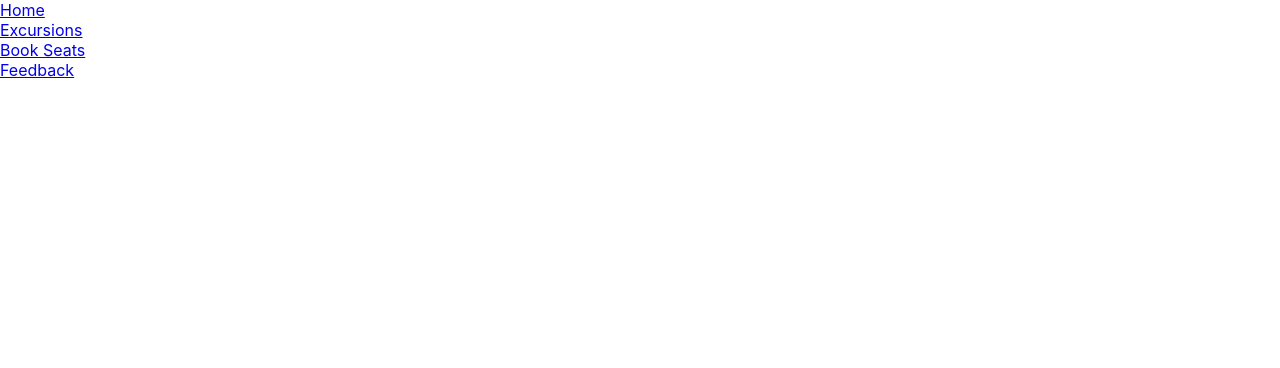
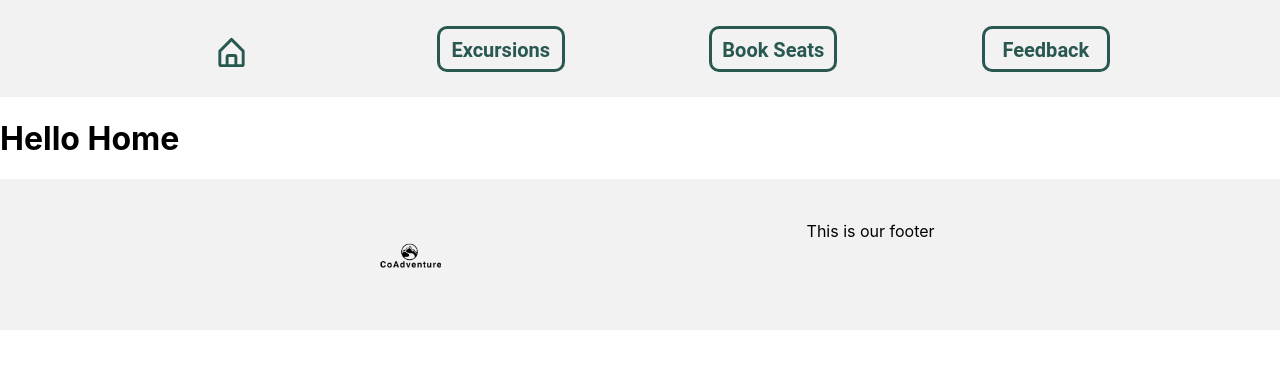
Before and after one commit to EliBB/TID_Group6, a React (Create React App) app in the folder coadventure/: page / in a window 1280 px wide. Shown: the top 368 px of the page. Built offline with nearby package versions, Linux system fonts and the light colour scheme.

Commit message:
Menu style and footer

```diff
--- a/coadventure/package.json
+++ b/coadventure/package.json
@@ -8,6 +8,7 @@
     "@testing-library/user-event": "^12.8.3",
     "react": "^17.0.2",
     "react-dom": "^17.0.2",
+    "react-icons": "^4.3.1",
     "react-router-dom": "^5.3.0",
     "react-scripts": "4.0.3",
     "web-vitals": "^1.1.2"
--- a/coadventure/src/App.js
+++ b/coadventure/src/App.js
@@ -1,10 +1,14 @@
 import logo from './logo.svg';
 import './App.css';
-import MenuBar from './components/MenuBar/MenuBar'
+import MenuBar from './components/MenuBar/MenuBar';
+import Footer from './components/Footer/Footer';
 
 function App() {
   return (
-    <MenuBar/>
+    <div>
+      <MenuBar/>
+      <Footer/>
+    </div>
   );
 }
 
--- /dev/null
+++ b/coadventure/src/components/Footer/Footer.css
@@ -0,0 +1,11 @@
+.footer-container{
+    display: flex;
+    justify-content: space-evenly;
+    background-color: #F2F2F2;
+    padding: 2%;
+}
+
+.logo{
+    max-width: 100%;
+    max-height: 100px;
+}
--- /dev/null
+++ b/coadventure/src/components/Footer/Footer.js
@@ -0,0 +1,14 @@
+import React from 'react';
+import './Footer.css';
+import Logo from '../../images/Logo_CoAdventure.png';
+
+function Footer(){
+    return(
+        <div className="footer-container">
+            <img src={Logo} className="logo"/>
+            <p>This is our footer</p>
+        </div>
+    )
+}
+
+export default Footer;
--- a/coadventure/src/components/MenuBar/MenuBar.css
+++ b/coadventure/src/components/MenuBar/MenuBar.css
@@ -0,0 +1,39 @@
+.menu-container{
+    display: flex;
+    justify-content: space-evenly;
+    background-color: #F2F2F2;
+    padding: 2%;
+    flex-wrap: wrap;
+}
+
+.menu-link{
+    width: 122px;
+    height: 40px;
+
+    border: 3px solid #285850;
+    border-radius: 10px;
+
+    display: flex;
+    justify-content: center;
+
+    font-family: 'Roboto', sans-serif;
+    font-size: 20px;
+    font-weight: 700;
+
+}
+
+.menu-link a {
+    color: #285850;
+    text-decoration: none;
+
+    margin-top: 9px;
+}
+
+#home-icon-link{
+    border: none;
+}
+
+#home-icon{
+    font-size: 35px;
+    color: #285850;
+}
--- a/coadventure/src/components/MenuBar/MenuBar.js
+++ b/coadventure/src/components/MenuBar/MenuBar.js
@@ -5,30 +5,32 @@ import Excursions from './MenuBarItems/Excursions/Excursions';
 import BookSeats from './MenuBarItems/BookSeats/BookSeats';
 import Feedback from './MenuBarItems/Feedback/Feedback';
 import './MenuBar.css';
+import { BiHomeAlt } from "react-icons/bi"
 
+;
 function MenuBar(){
     return(
         <BrowserRouter>
-            <div className="container">
-                <div className="link">
-                    <NavLink to="/Home" activeStyle>
-                        Home
+            <div className="menu-container">
+                <div className="menu-link" id="home-icon-link">
+                    <NavLink to="/" activeStyle>
+                    <BiHomeAlt id="home-icon"/>
                     </NavLink>
                 </div>
 
-                <div className="link">
+                <div className="menu-link">
                     <NavLink to="/Excursions" activeStyle>
                         Excursions
                     </NavLink>
                 </div>
 
-                <div className="link">
+                <div className="menu-link">
                     <NavLink to="/BookSeats" activeStyle>
                         Book Seats
                     </NavLink>
                 </div>
 
-                <div className="link">
+                <div className="menu-link">
                     <NavLink to="/Feedback" activeStyle>
                         Feedback
                     </NavLink>
@@ -36,10 +38,10 @@ function MenuBar(){
             </div>
 
             <Switch>
-                <Route path="/home" render={Home}/>
                 <Route path="/excursions" render={Excursions}/>
                 <Route path="/bookSeats" render={BookSeats}/>
                 <Route path="/feedback" render={Feedback}/>
+                <Route path="/" render={Home}/>
             </Switch>
         </BrowserRouter>
 
```
Also changed, not shown: coadventure/src/images/Logo_CoAdventure.png (added), 1 other file (tests, documents, lock files or other folders).
